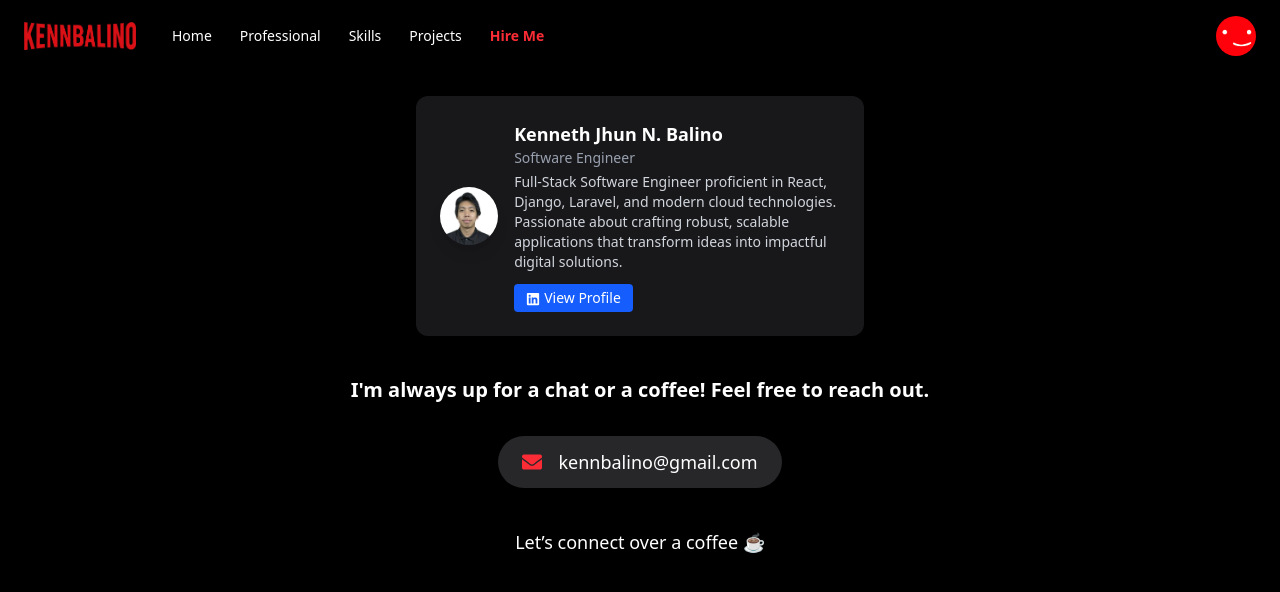
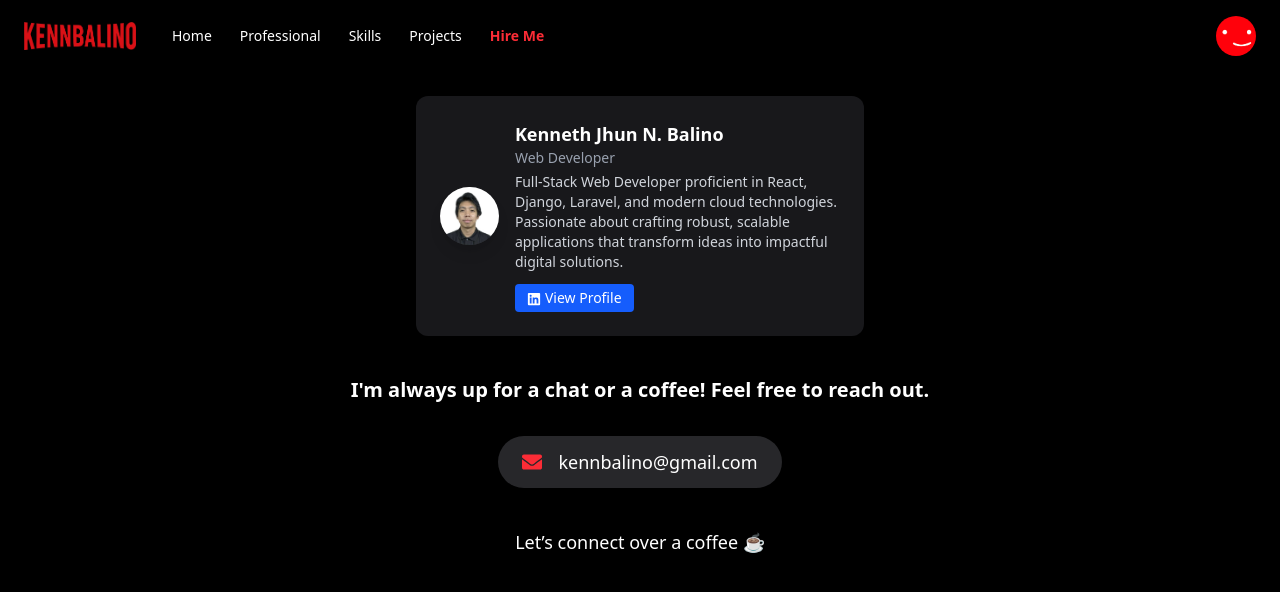
Before and after one commit to Kleinnnn1/kennbalino, a React (Vite) app: page /contact-me in a window 1280 px wide. Shown: the top 592 px of the page. Built offline with nearby package versions, Linux system fonts and the light colour scheme.

Commit message:
updated introduction

```diff
--- a/index.html
+++ b/index.html
@@ -5,7 +5,7 @@
   <meta charset="UTF-8" />
   <link rel="icon" type="image/png" href="/kennlogo.png" />
   <meta name="viewport" content="width=device-width, initial-scale=1.0" />
-  <title>KennBalino</title>
+  <title>Kenn | Fullstack Web Developer</title>
 
   <!-- Open Graph Meta Tags -->
   <meta property="og:title" content="KennBalino - Portfolio" />
--- a/src/App.jsx
+++ b/src/App.jsx
@@ -18,7 +18,7 @@ function App() {
     <Router>
       <Routes>
         {/* Default route */}
-        <Route path="/" element={<ProjectsPage />} />
+        <Route path="/" element={<RecruiterPage />} />
 
         {/* Other pages */}
         <Route path="browse" element={<BrowsePage />} />
--- a/src/components/ProfilePage.jsx
+++ b/src/components/ProfilePage.jsx
@@ -45,21 +45,24 @@ function ProfilePage({ videoSrc, title }) {
 
         <div className="absolute inset-0 bg-black/40" />
         <div className="absolute inset-0 flex flex-col items-center justify-center px-4 md:items-start md:px-16 text-white space-y-6 text-center md:text-left">
-          <div className="md:-ml-10">
-            <h4 className="text-2xl md:text-3xl font-bold mt-20 md:mt-40">{title}</h4>
-            <p className="mt-2 text-sm md:text-base max-w-xl md:max-w-3xl font-medium">
-              Full-Stack Software Engineer specializing in Laravel, React, and TypeScript.
-              <br />
-              Building production-ready web applications with modern tech stacks:
-              <br />
-              Laravel • Django • React • Next.js • TypeScript • MySQL • PostgreSQL • Supabase
-              <br />
-              Delivered POS systems, business management tools, tracking platforms,
-              and custom admin dashboards that solve real business problems.
-              <br />
-              Passionate about clean code, scalable architecture, and continuous learning.
-            </p>
+          <div className="md:-ml-10 mt-20 md:mt-40">
+            <div className="bg-gray-900/50 p-6 rounded-xl shadow-xl">
+              <h4 className="text-2xl md:text-3xl font-bold">
+                {title}
+              </h4>
+
+              <p className="mt-2 text-sm md:text-base max-w-xl md:max-w-3xl font-medium">
+                I am a Full-Stack Web Developer specializing in Laravel, React, and TypeScript, building
+                production-ready web applications using modern and scalable technology stacks. I have experience
+                developing end-to-end solutions with Laravel, Django, React, Next.js, TypeScript, MySQL, PostgreSQL,
+                and Supabase. I have delivered POS systems, business management tools, tracking platforms, and custom
+                admin dashboards designed to solve real-world business problems and improve operational efficiency.
+                I am passionate about writing clean, maintainable code, designing scalable system architectures,
+                continuously improving through hands-on development and learning.
+              </p>
+            </div>
           </div>
+
           <div className="flex flex-col md:flex-row gap-4 w-full md:w-auto md:-ml-10">
             <ResumeButton className="h-12 w-full md:w-auto" />
             <LinkedInButton className="h-12 w-full md:w-auto" />
--- a/src/components/TimeLine.jsx
+++ b/src/components/TimeLine.jsx
@@ -21,7 +21,7 @@ function TimeLine() {
                 </div>
                 <TimeLineBox
                     date="Present"
-                    title="Software Engineer"
+                    title="Fullstack Web Developer"
                     degree="TinkerPro POS"
                     description="Designed and developed a scalable cloud-based multi-branch POS system supporting high availability and growth across multiple branches and store types, including pharmacy, retail, and hardware businesses in the Philippines."
                     direction="left"
@@ -41,7 +41,7 @@ function TimeLine() {
                     </svg>
                 </div>
                 <TimeLineBox
-                    date="Jan 2024 - Dec 2024"
+                    date="Jan 2025 - June 2025"
                     title="IT Support and WordPress Developer"
                     degree="BrightWay PH"
                     description="Designed and deployed a WordPress CMS site for a life insurance company, increasing online inquiries by 35% and doubling applicant engagement within 5 months."
--- a/src/pages/boxpage/ContactMePage.jsx
+++ b/src/pages/boxpage/ContactMePage.jsx
@@ -26,9 +26,9 @@ function ContactMePage() {
                         </div>
                         <div className="text-left">
                             <h2 className="text-lg font-bold">Kenneth Jhun N. Balino</h2>
-                            <p className="text-sm text-gray-400">Software Engineer</p>
+                            <p className="text-sm text-gray-400">Web Developer</p>
                             <p className="text-sm mt-1 text-gray-300">
-                                Full-Stack Software Engineer proficient in React, Django, Laravel, and modern cloud technologies.
+                                Full-Stack Web Developer proficient in React, Django, Laravel, and modern cloud technologies.
                                 Passionate about crafting robust, scalable applications that transform ideas into impactful digital solutions.
                             </p>
                             <a
```
Also changed, not shown: 1 other file (tests, documents, lock files or other folders).
